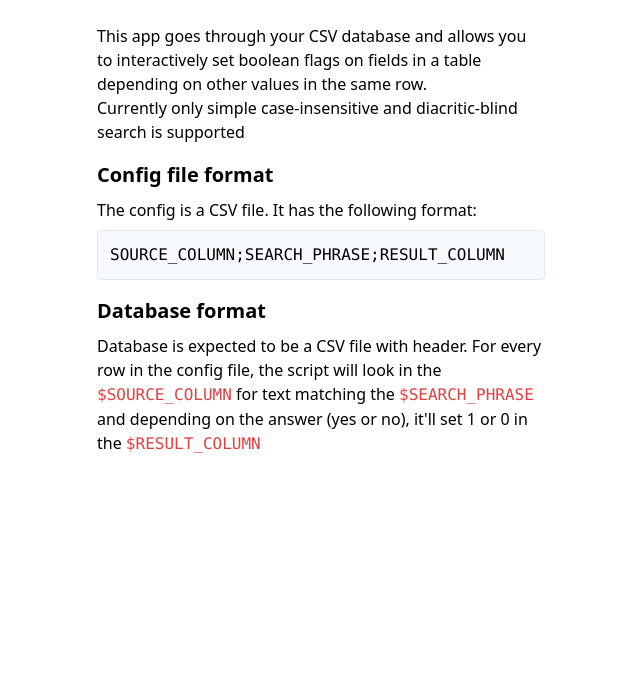
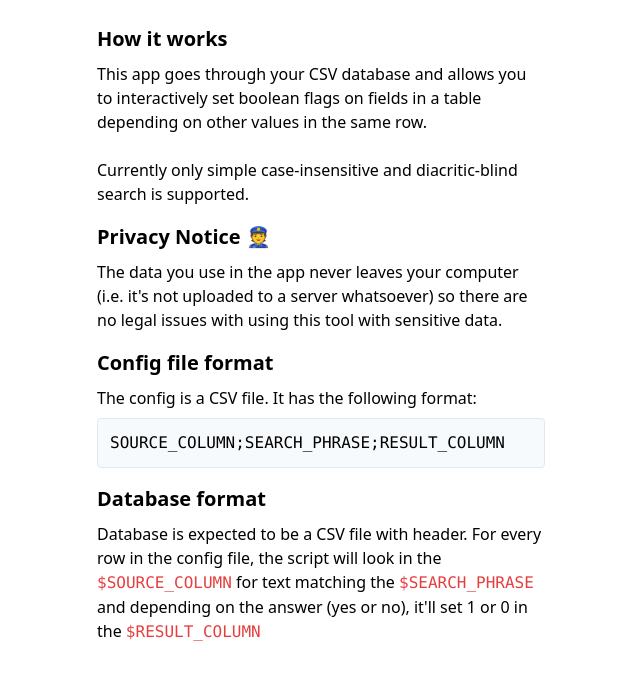
Before and after one commit to wokalski/reasonable-research, a website: page bundleOutput/how-to.html in a window 1280 px wide. Shown: the part 47-724 px from the top of the page, without its empty margins (319-959 px from the left). Drawn offline with nearby package versions, Linux system fonts and the light colour scheme; files that its build step writes are made by us from their sources.

Commit message:
Add privacy info

```diff
--- a/bundleOutput/how-to.html
+++ b/bundleOutput/how-to.html
@@ -10,9 +10,11 @@
     <a href="/" class="font-mono text-lg text-gray-800 text-center">
       Reasonable Research
     </a>
-    <div class="mt-6">
-        <p>This app goes through your CSV database and allows you to interactively set boolean flags on fields in a table depending on other values in the same row.</p>
-        <p>Currently only simple case-insensitive and diacritic-blind search is supported</p>
+    <div class="mt-6" mb-2>
+        <h2 class="mb-2 font-semibold">How it works</h2>
+        <p>This app goes through your CSV database and allows you to interactively set boolean flags on fields in a table depending on other values in the same row. <br /> <br /> Currently only simple case-insensitive and diacritic-blind search is supported.</p>
+      <h2 class="mt-4 mb-2 font-semibold">Privacy Notice 👮</h2>
+      <p>The data you use in the app never leaves your computer (i.e. it's not uploaded to a server whatsoever) so there are no legal issues with using this tool with sensitive data.</p>
       <h2 class="mt-4 mb-2 font-semibold">Config file format</h2>
       <p class="mb-2">The config is a CSV file. It has the following format:</p>
       <pre class="p-3 border border-solid bg-gray-100 rounded">SOURCE_COLUMN;SEARCH_PHRASE;RESULT_COLUMN</pre>
```
